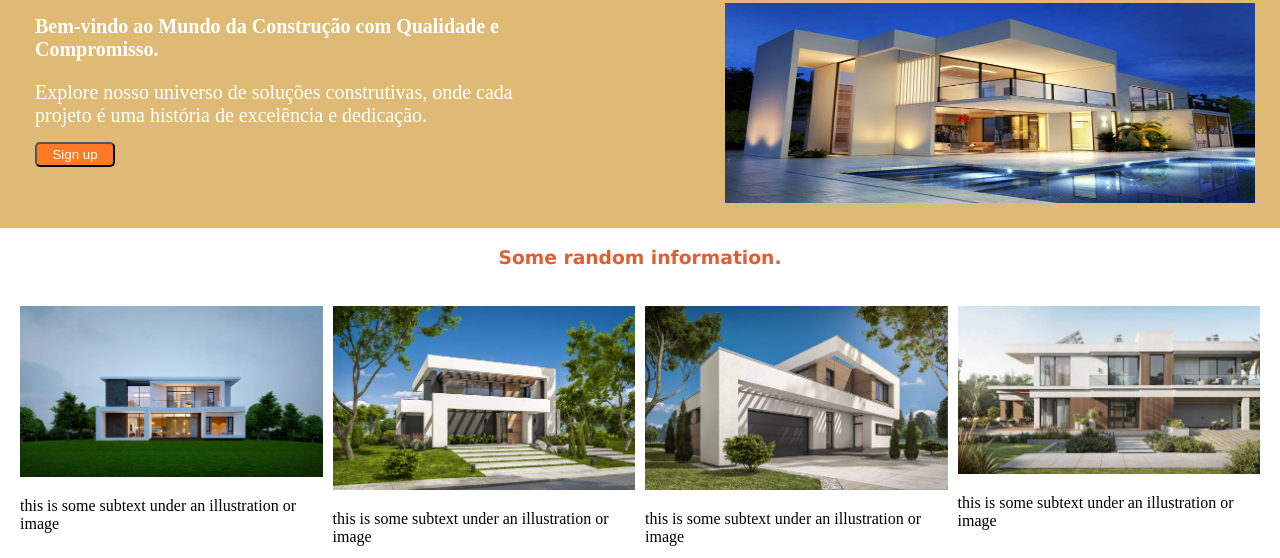
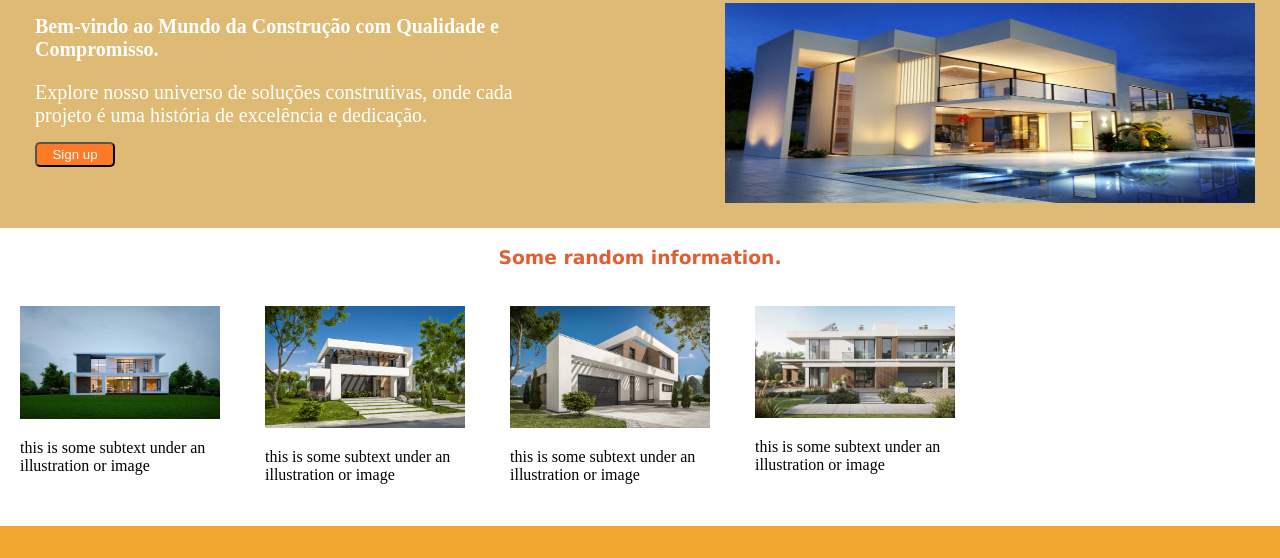
Before and after one commit to luziania12/projeto1-fullstackjs, a plain HTML site: page index.html in a window 1280 px wide. Shown: the part 178-736 px from the top of the page. Drawn offline with Linux system fonts and the light colour scheme.

Commit message:
projeto1-fullstackjs

```diff
--- a/style.css
+++ b/style.css
@@ -107,10 +107,14 @@ img{
 }
 .container1-cards{
     display: flex;
-    align-items: flex-start;
-    gap: 10px;
-    flex-shrink: 1;
+    align-items: center;
+    gap: 45px;
     padding: 20px;
+}
+.container1-card{
+    width: 200px;
+    height: 200px;
+
 }
 .container2{
     background-color: #f0a830;
```
